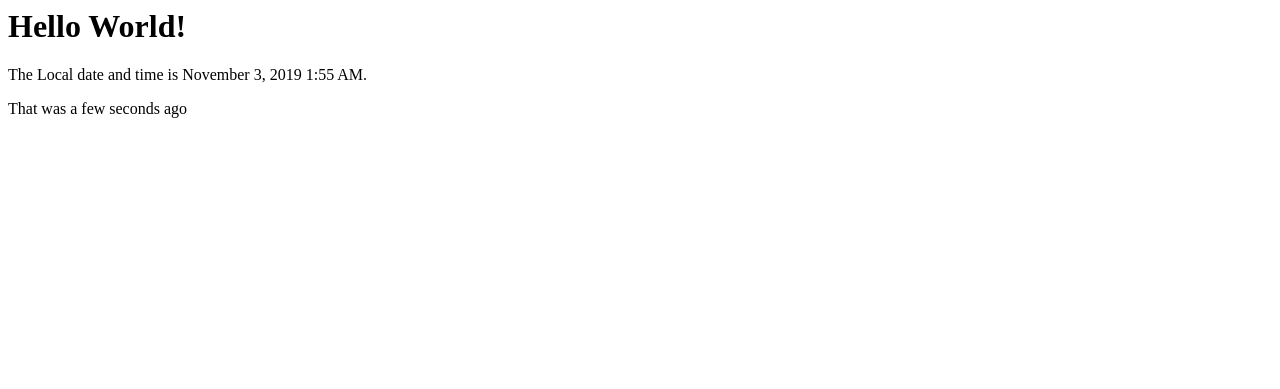
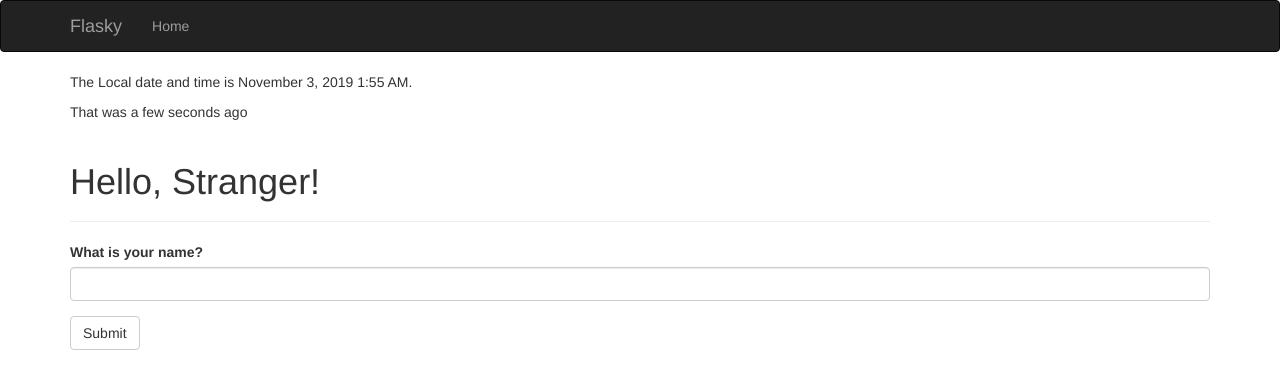
Before and after one commit to gongzhuo/learn-flask, a Flask app: page / in a window 1280 px wide. Shown: the top 389 px of the page. Run offline with Flask 2, Linux system fonts and the light colour scheme; some libraries are stand-ins or nearby versions.

Commit message:
git checkout 6a：可获取图标、时间，新添加了Flask-WTF表单提交

```diff
--- a/hello.py
+++ b/hello.py
@@ -2,24 +2,47 @@ from flask import Flask, render_template
 from flask_bootstrap import Bootstrap
 from flask_moment import Moment
 from datetime import datetime
+from flask_wtf import FlaskForm
+from wtforms import StringField, SubmitField
+from wtforms.validators import DataRequired
 
 app = Flask(__name__)
+app.config['SECRET_KEY'] = 'hard to guess string'
 bootstrap = Bootstrap(app)
 moment = Moment(app)
 
+
+class NameForm(FlaskForm):
+    name = StringField('What is your name?', validators=[DataRequired()])
+    submit = SubmitField('Submit')
+
+
 # 渲染模板
-@app.route('/')
+# @app.route('/')
+# def index():
+#     print(datetime.utcnow())
+#     return render_template('index.html', current_time=datetime.utcnow())
+
+@app.route('/', methods=['GET', 'POST'])
 def index():
-    return render_template('index.html', current_time=datetime.utcnow())
+    name = None
+    form = NameForm()
+    if form.validate_on_submit():
+        name = form.name.data
+        form.name.data = ''
+    return render_template('index.html', form=form, name=name, current_time=datetime.utcnow())
+
 
 @app.route('/user/<name>')
 def user(name):
     return render_template('user.html', name=name)
 
+
 @app.errorhandler(404)
 def page_not_found(e):
     return render_template('404.html'), 404
 
+
 @app.errorhandler(500)
 def internal_server_error(e):
     return render_template('500.html'), 500
--- a/templates/index.html
+++ b/templates/index.html
@@ -1,3 +1,13 @@
-<h1>Hello World!</h1>
+{% extends "base.html" %}
+{% import "bootstrap/wtf.html" as wtf %}
+
+{% block title %} Flasky {% endblock %}
+
+{% block page_content %}
 <p>The Local date and time is {{ moment(current_time).format('LLL') }}.</p>
 <p>That was {{moment(current_time).fromNow(refresh=True) }}</p>
+<div class="page-header">
+    <h1>Hello, {% if name %}{{ name }}{% else %}Stranger{% endif %}!</h1>
+</div>
+{{ wtf.quick_form(form) }}
+{% endblock %}
```
